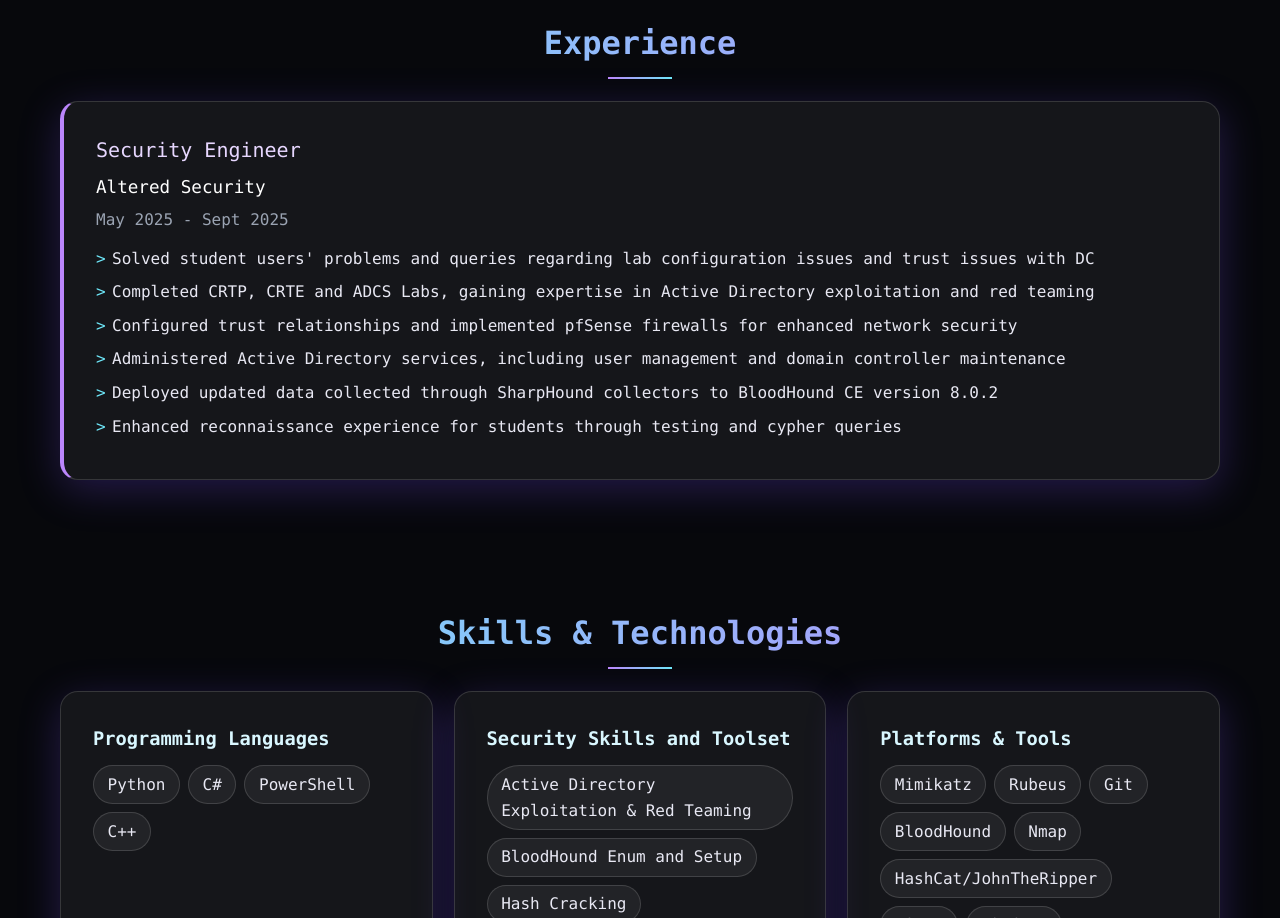
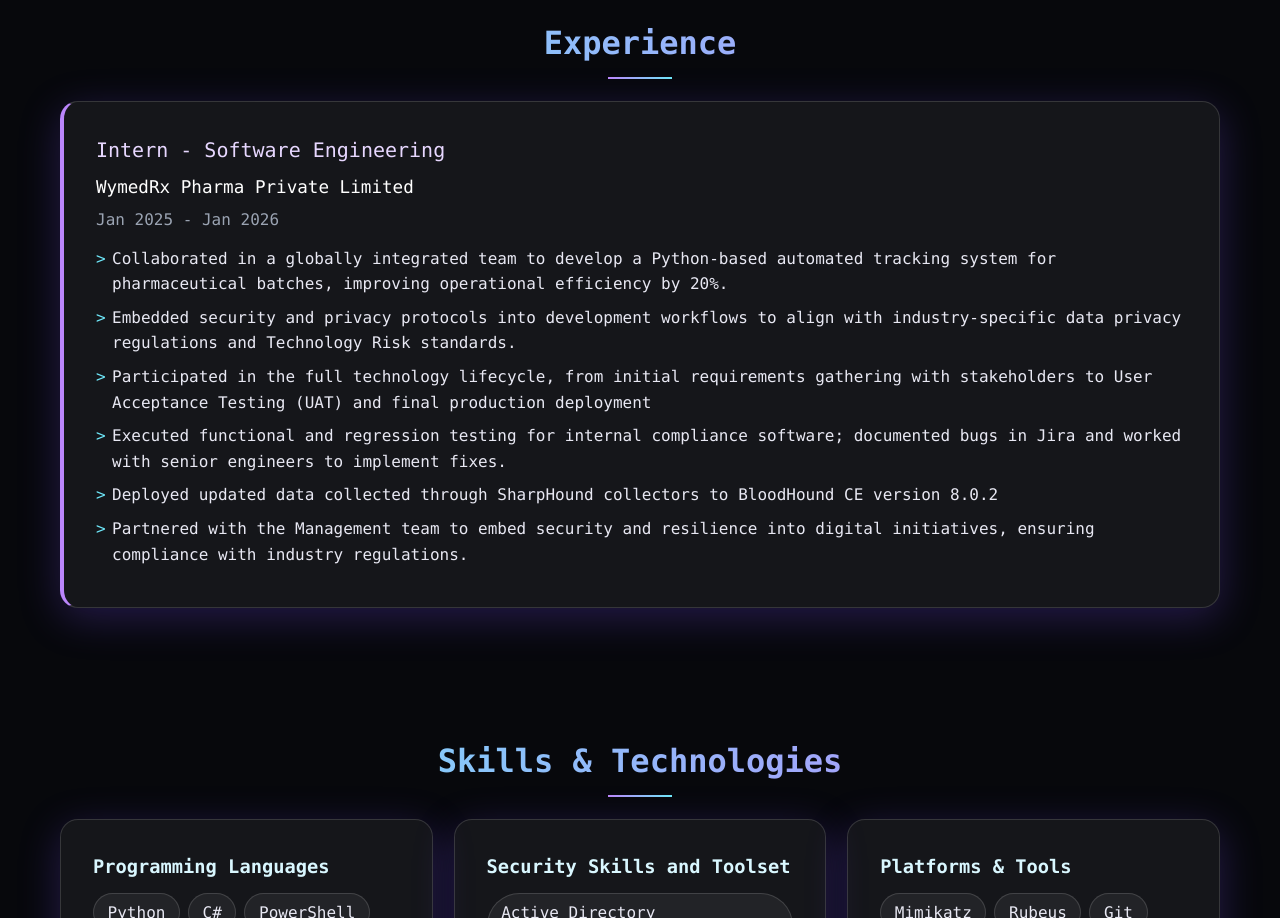
Before and after one commit to Cyrush25/Portfolio, a plain HTML site: page index.html in a window 1280 px wide. Shown: the part 980-1898 px from the top of the page. Drawn offline with Linux system fonts and the light colour scheme.

Commit message:
Update index.html

```diff
--- a/index.html
+++ b/index.html
@@ -19,7 +19,7 @@
         <h1 class="glitch" data-text="AARUSH CHANDNA">
           AARUSH CHANDNA<span class="cursor"></span>
         </h1>
-        <p class="subtitle">Cybersecurity Engineer</p>
+        <p class="subtitle">Software Security Engineer</p>
         <p class="tagline">"I don't just follow attack paths, I build them, break them, and teach others to do the same."</p>
       </div>
 
@@ -87,16 +87,16 @@
     <div class="container">
       <h2 class="section-title">Experience</h2>
       <div class="experience-item">
-        <div class="job-title">Security Engineer</div>
-        <div class="company">Altered Security</div>
-        <div class="duration">May 2025 - Sept 2025</div>
+        <div class="job-title">Intern - Software Engineering</div>
+        <div class="company">WymedRx Pharma Private Limited</div>
+        <div class="duration">Jan 2025 - Jan 2026</div>
         <ul class="responsibilities">
-          <li>Solved student users' problems and queries regarding lab configuration issues and trust issues with DC</li>
-          <li>Completed CRTP, CRTE and ADCS Labs, gaining expertise in Active Directory exploitation and red teaming</li>
-          <li>Configured trust relationships and implemented pfSense firewalls for enhanced network security</li>
-          <li>Administered Active Directory services, including user management and domain controller maintenance</li>
+          <li>Collaborated in a globally integrated team to develop a Python-based automated tracking system for pharmaceutical batches, improving operational efficiency by 20%.</li>
+          <li>Embedded security and privacy protocols into development workflows to align with industry-specific data privacy regulations and Technology Risk standards.</li>
+          <li>Participated in the full technology lifecycle, from initial requirements gathering with stakeholders to User Acceptance Testing (UAT) and final production deployment</li>
+          <li>Executed functional and regression testing for internal compliance software; documented bugs in Jira and worked with senior engineers to implement fixes.</li>
           <li>Deployed updated data collected through SharpHound collectors to BloodHound CE version 8.0.2</li>
-          <li>Enhanced reconnaissance experience for students through testing and cypher queries</li>
+          <li>Partnered with the Management team to embed security and resilience into digital initiatives, ensuring compliance with industry regulations.</li>
         </ul>
       </div>
     </div>
```
